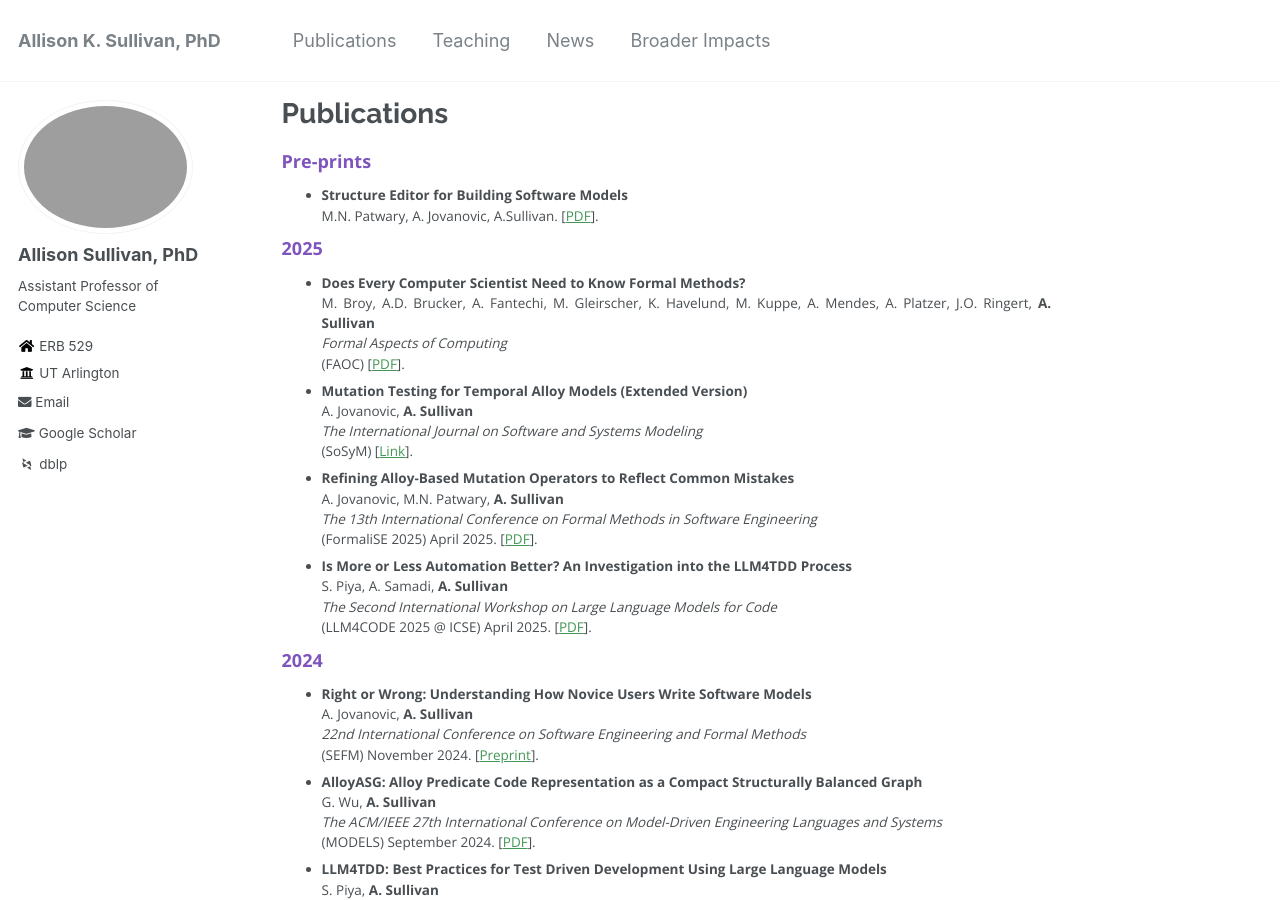
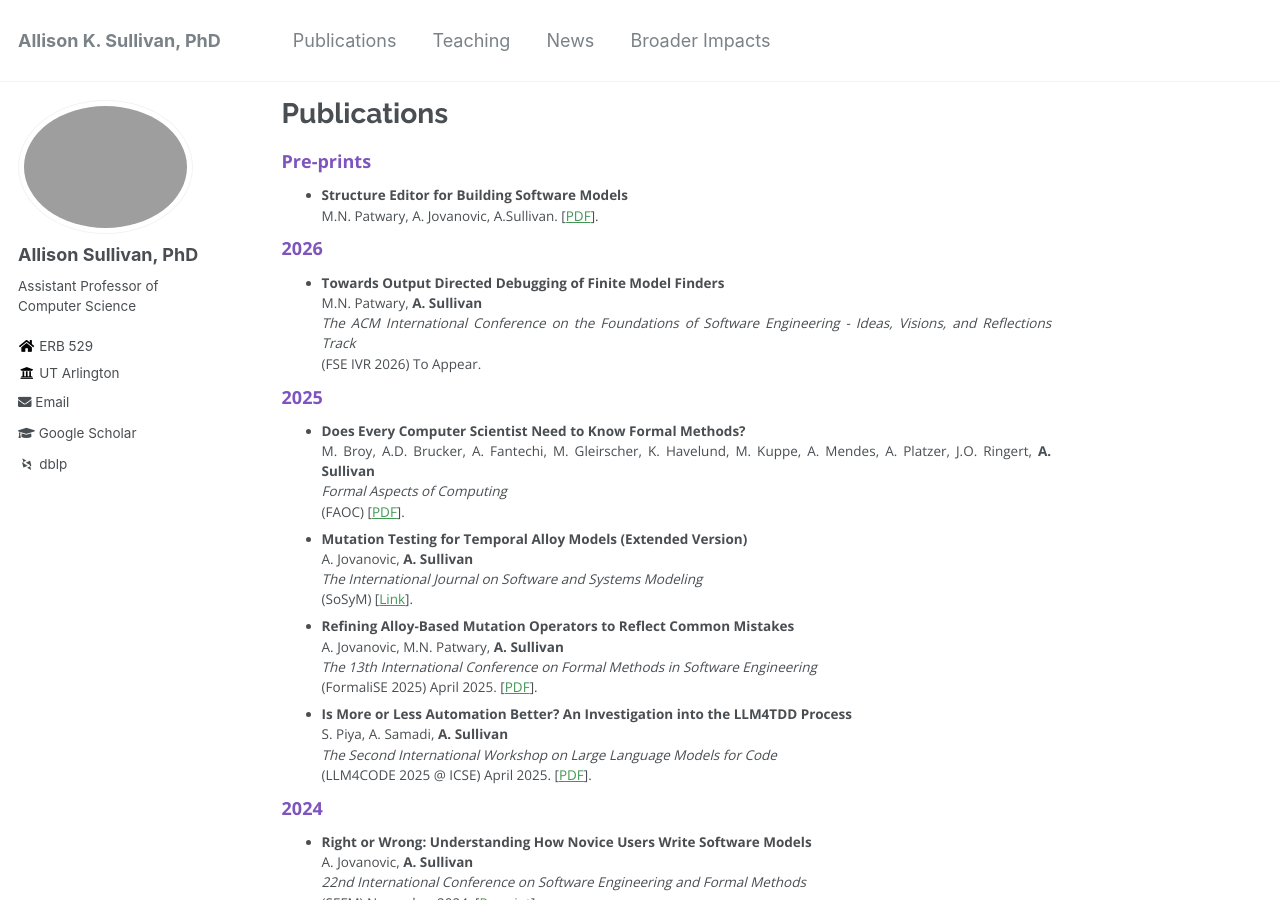
Before and after one commit to Allisonius/allisonius.github.io, a Jekyll site: the page built from _pages/publications.md, in a window 1280 px wide and 900 px high. Built offline with Jekyll 4.4.1, drawn with Linux system fonts in a browser that asks for light colours; some web fonts are replaced.

Commit message:
Update publications.md

```diff
--- a/_pages/publications.md
+++ b/_pages/publications.md
@@ -8,6 +8,13 @@ author_profile: true
 
 * **Structure Editor for Building Software Models**
 M.N. Patwary, A. Jovanovic, A.Sullivan. \[[PDF](https://arxiv.org/pdf/2406.09524)\].
+
+### 2026
+
+* **Towards Output Directed Debugging of Finite Model Finders**
+M.N. Patwary, **A. Sullivan**
+_The ACM International Conference on the Foundations of Software Engineering - Ideas, Visions, and Reflections Track_
+(FSE IVR 2026) To Appear.
 
 ### 2025
 
```
